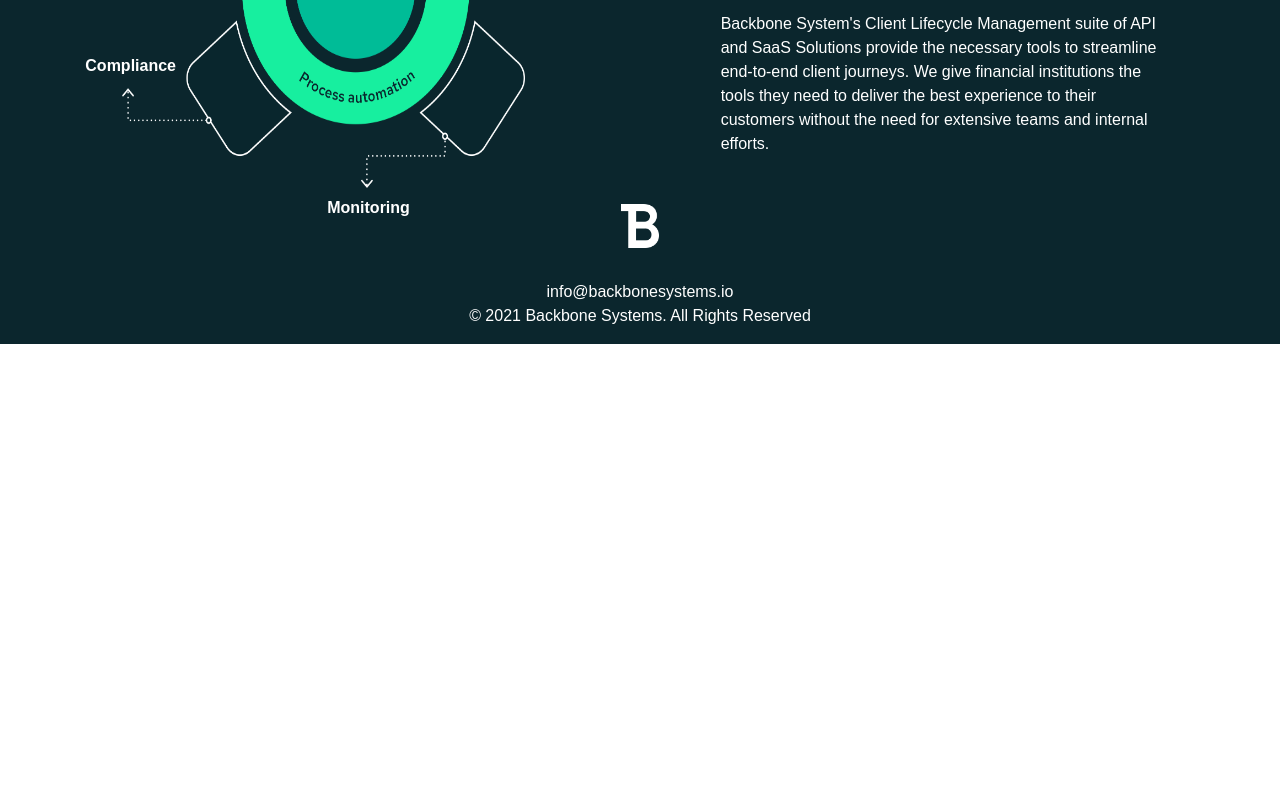
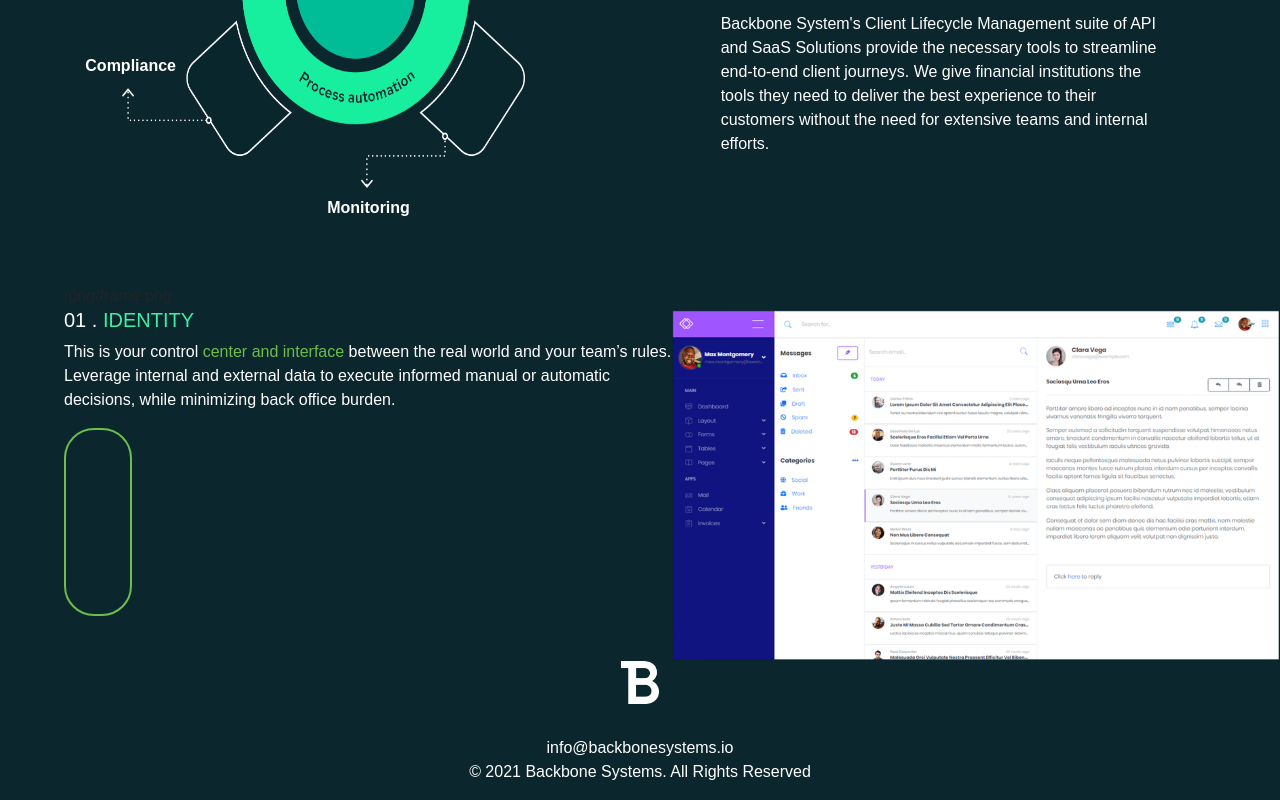
Before and after one commit to dokodeko/backbone, a Next.js app: page /clm in a window 1280 px wide. Shown: the part 845-1645 px from the top of the page. Before the commit the page ends 1189 px from the top, so only its background shows below. Built offline with nearby package versions, Linux system fonts and the light colour scheme.

Commit message:
haciendo sectino componente

```diff
--- a/components/ui/Card/Card.jsx
+++ b/components/ui/Card/Card.jsx
@@ -1,13 +1,16 @@
 import style from "./cards.module.css";
 
 const Card = (props) => {
-  const { texto, totalCards, fondo } = props;
+  const { texto, textoBold, totalCards, fondo } = props;
 
   const cuatro_cards = style.card_4;
   return (
     <div className={`${style.card_custom} ${totalCards} ${fondo}`}>
       {props.children}
-      <p className="colorBlanco">{texto}</p>
+      <p className="colorBlanco">
+        {texto}
+        <span>{textoBold}</span>
+      </p>
     </div>
   );
 };
--- a/components/ui/Card/CardImagen.jsx
+++ b/components/ui/Card/CardImagen.jsx
@@ -0,0 +1,4 @@
+const CardImagen = () => {
+  return <img />;
+};
+export default CardImagen;
--- /dev/null
+++ b/components/ui/sections.jsx
@@ -0,0 +1,37 @@
+import style from "./ui.module.css";
+
+const SectionCustom = (props) => {
+  const {
+    numero,
+    titulo,
+    parrafo1,
+    textoVerde,
+    parrafo2,
+    textoVerde2,
+    posicion,
+    imagen,
+  } = props;
+  return (
+    <div className={style.cont_sections}>
+      {props.imagen}
+      <div className="flex_box">
+        <div className={style.cont_1}>
+          <h5>
+            {numero}. <span>{titulo}</span>
+          </h5>
+          <p>
+            {parrafo1} <span>{textoVerde}</span>
+            {parrafo2}
+            <span>{textoVerde2}</span>{" "}
+          </p>
+          <div className={`flex_box`}>{props.cards}</div>
+        </div>
+        <div className={`${posicion} ${style.cont_2}`}>
+          <img src={imagen} />
+          {props.imagen2}
+        </div>
+      </div>
+    </div>
+  );
+};
+export default SectionCustom;
--- a/components/ui/ui.module.css
+++ b/components/ui/ui.module.css
@@ -39,3 +39,28 @@
 .contendor_parrafo {
   margin-bottom: 8rem;
 }
+/* Sections */
+.cont_sections {
+  margin-top: 5rem;
+  width: 95%;
+  margin-left: auto;
+  margin-right: 0;
+}
+.cont_sections h5 {
+  color: #fff;
+}
+.cont_sections h5 span {
+  color: var(--azul);
+}
+.cont_sections p {
+  color: #fff;
+}
+.cont_sections p span {
+  color: var(--verde);
+}
+.cont_1 {
+  width: 50%;
+}
+.cont_2 {
+  width: 50%;
+}
--- a/pages/clm.jsx
+++ b/pages/clm.jsx
@@ -1,6 +1,33 @@
 import Layout from "../components/layout/Layout";
 import HeroClm from "../components/paginas/Clm/HeroClm";
 import FintechClm from "../components/paginas/Clm/FintechClm";
+import SectionCustom from "../components/ui/sections";
+import Card from "../components/ui/Card/Card";
+import CardImagen from "../components/ui/Card/CardImagen";
+const section1 = {
+  numero: "01 ",
+  titulo: "IDENTITY",
+  parrafo1: "This is your control ",
+  textoVerde: "center and interface ",
+  parrafo2:
+    "between the real world and your team’s rules. Leverage internal and external data to execute informed manual or automatic decisions, while minimizing back office burden.",
+  imagen: "/png/frame.png",
+};
+const section2 = {
+  numero: "01 ",
+  titulo: "IDENTITY",
+  parrafo1: "This is your control ",
+  textoVerde: "center and interface ",
+  parrafo2:
+    "between the real world and your team’s rules. Leverage internal and external data to execute informed manual or automatic decisions, while minimizing back office burden.",
+  imagen: "/png/frame.png",
+};
+
+const cards1 = [
+  {
+    texto: "",
+  },
+];
 
 export default function Prueba() {
   return (
@@ -8,6 +35,27 @@ export default function Prueba() {
       <Layout>
         <HeroClm />
         <FintechClm />
+        <section>
+          <SectionCustom
+            numero={section1.numero}
+            titulo={section1.titulo}
+            parrafo1={section1.parrafo1}
+            textoVerde={section1.textoVerde}
+            parrafo2={section1.parrafo2}
+            imagen={section1.imagen}
+            cards={
+              <>
+                {cards1.map((card, index) => {
+                  return (
+                    <Card>
+                      <CardImagen />
+                    </Card>
+                  );
+                })}
+              </>
+            }
+          />
+        </section>
       </Layout>
     </>
   );
--- a/styles/globals.css
+++ b/styles/globals.css
@@ -59,3 +59,12 @@ img {
 .titulo_tamano {
   font-size: 2.5rem;
 }
+/* imagen Fixed */
+
+.imagen_fixed {
+  position: sticky;
+  width: 200px;
+  z-index: 200;
+  top: 20%;
+  left: 20%;
+}
```
Also changed, not shown: public/png/int_1.png (added), public/png/mapa.png (added).
